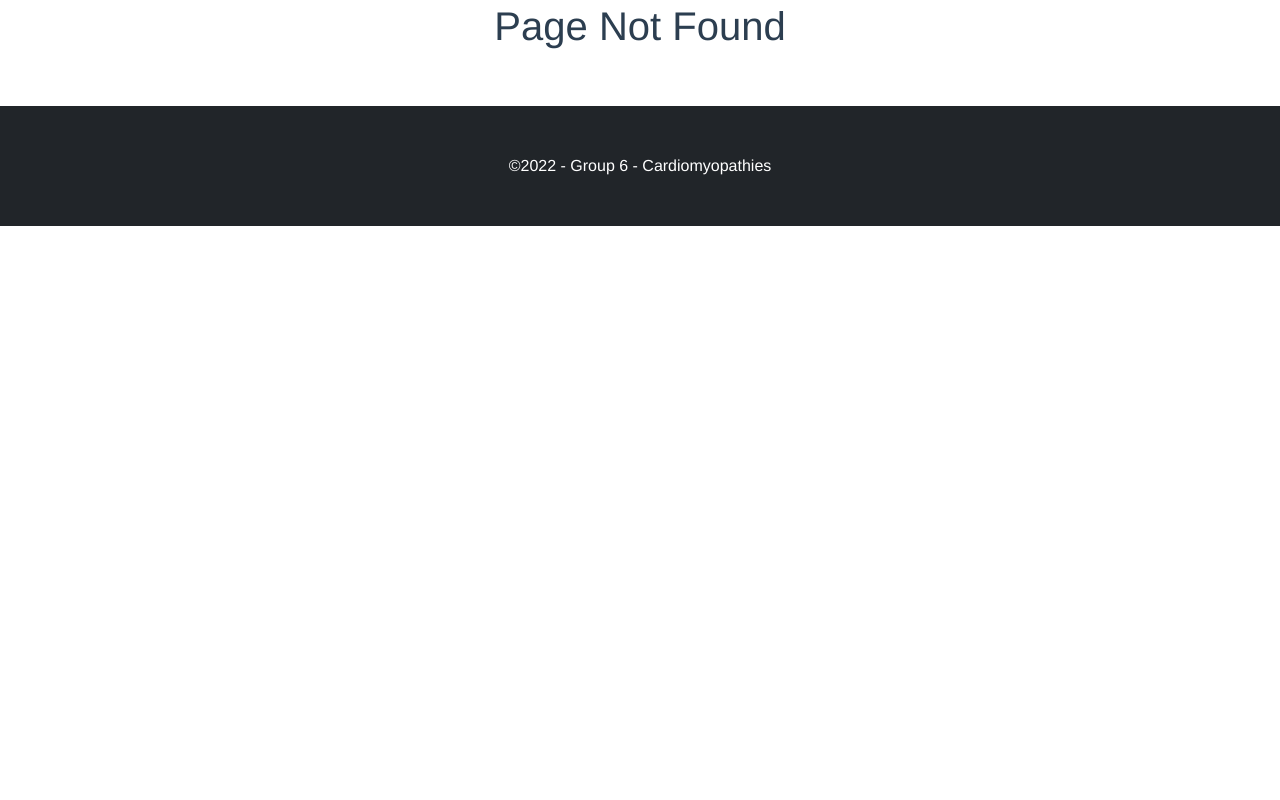
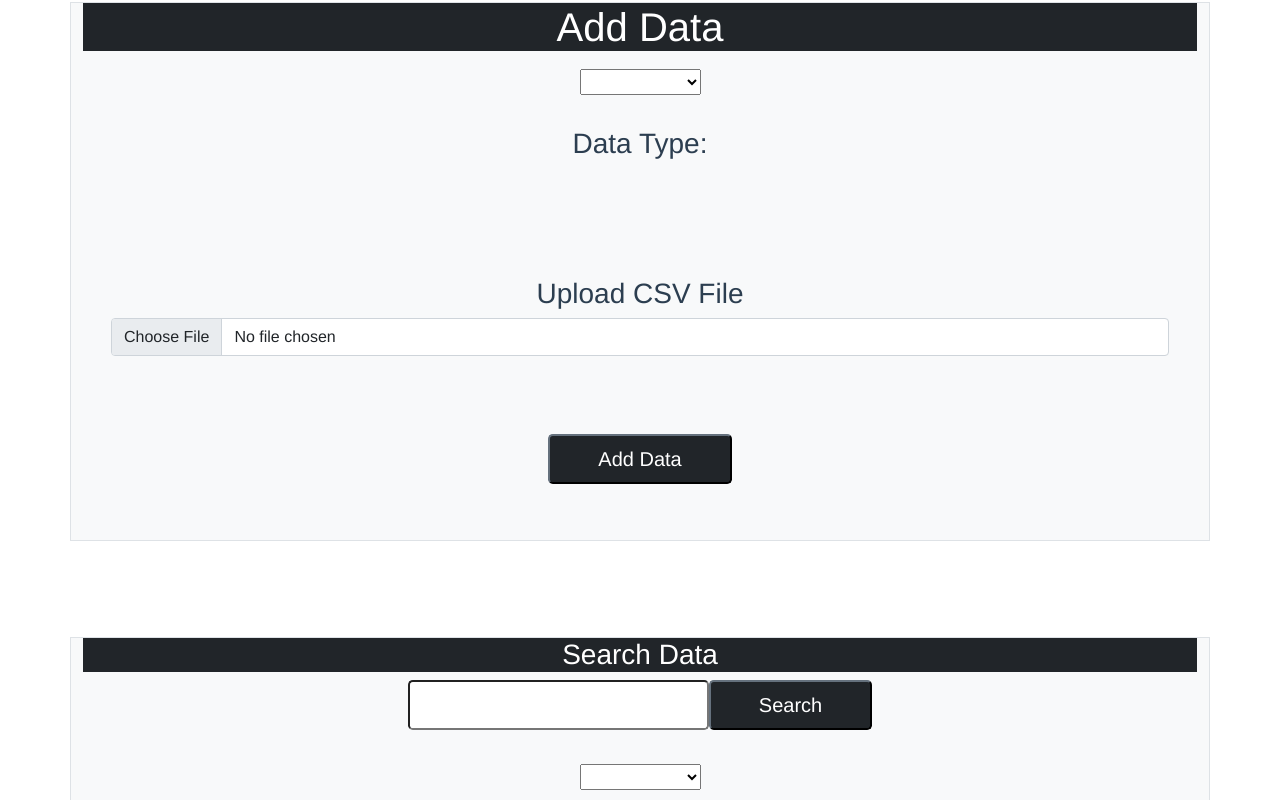
Before and after one commit to muneeb29/CentralRepo, a Vue app: page /dashboard in a window 1280 px wide. Before the commit this address had no page. Shown: the part 360-1160 px from the top of the page. Before the commit the page ends 800 px from the top, so only its background shows below. Built offline with nearby package versions, Linux system fonts and the light colour scheme; the HTML template or start-up script is replaced by a standard one.

Commit message:
Added Dashboard and add/search form

```diff
--- a/src/router/index.js
+++ b/src/router/index.js
@@ -7,6 +7,7 @@ import Login from '../views/Login.vue'
 import Forgot from '../views/Forgot.vue'
 import Help from '../views/Help.vue'
 import Notfound from '../views/Notfound.vue'
+import Dashboard from '../views/Dashboard.vue'
 
 const routes = [
   {
@@ -45,6 +46,11 @@ const routes = [
     component: Help
   },
   {
+    path: '/dashboard',
+    name: 'Dashboard',
+    component: Dashboard
+  },
+  {
     path: "/:catchAll(.*)",
     name: "Notfound",
     component: Notfound,
--- /dev/null
+++ b/src/views/AddData.vue
@@ -0,0 +1,40 @@
+<template>
+  <div>
+    <h1 class="container bg-dark text-white">Add Data</h1>
+
+    <div>
+      <form>
+        <div class="form-control-lg">
+          <select v-model="selected">
+            <option disabled value="">Select One</option>
+            <option>MYH</option>
+            <option>MYBPC3</option>
+            <option>TNNT</option>
+            <option>TPM1</option>
+          </select>
+          <br />
+          <br />
+
+          <h3>Data Type:</h3>
+
+          <br /><br />
+          <div class="container bg-light py-5 hi-10">
+            <h3>Upload CSV File</h3>
+            <input type="file" class="form-control" id="customFile" />
+            <br />
+          </div>
+
+          <button class="btn-dark btn-lg px-5" type="submit">Add Data</button>
+        </div>
+      </form>
+
+
+    </div>
+  </div>
+</template>
+
+<script>
+export default {};
+</script>
+
+<style></style>
--- /dev/null
+++ b/src/views/Dashboard.vue
@@ -0,0 +1,26 @@
+<template>
+  <div>
+    <h1>Welcome To The User Dashboard</h1>
+
+    <div class="container bg-light border">
+      <add-data></add-data>
+      <br />
+      <br />
+    </div>
+
+<div class="container py-5 hi-10"></div>
+    <div class="container bg-light border">
+      <search> </search>
+    </div>
+  </div>
+</template>
+
+<script>
+import AddData from "./AddData.vue";
+import Search from "./Search.vue";
+export default {
+  components: { AddData, Search },
+};
+</script>
+
+<style></style>
--- a/src/views/Help.vue
+++ b/src/views/Help.vue
@@ -7,16 +7,19 @@
     </div>
     <img alt="sitemap" src="../img/sitemap.png" style="width: 100%" />
 
+    <div class="container py-5 h-60"></div>
     <div class="row">
       <h4>Commonly Asked Questions</h4>
       <div class="row text-left">
         <li>How To Reset My Password?</li>
 
-        <div class="col">Click                            <router-link
-                :to="{ name: 'Forgot' }"
-                class="text-black fw-bold"
-                >Forgot Password</router-link
-              > And Enter Your Details</div>
+        <div class="col">
+          Click
+          <router-link :to="{ name: 'Forgot' }" class="text-black fw-bold"
+            >Forgot Password</router-link
+          >
+          And Enter Your Details
+        </div>
       </div>
 
       <div class="container bg light"></div>
@@ -24,11 +27,13 @@
       <div class="row text-left">
         <li>How To Create An Account?</li>
 
-        <div class="col">Click               <router-link
-                :to="{ name: 'Signup' }"
-                class="text-black fw-bold"
-                >Signup</router-link
-              > And Enter Your Details</div>
+        <div class="col">
+          Click
+          <router-link :to="{ name: 'Signup' }" class="text-black fw-bold"
+            >Signup</router-link
+          >
+          And Enter Your Details
+        </div>
       </div>
       <div class="row text-left">
         <li>Where To View The Graphs?</li>
--- /dev/null
+++ b/src/views/Search.vue
@@ -0,0 +1,45 @@
+<template>
+<div>
+  <div class="container bg-dark text-white">
+    <h3>Search Data</h3>
+  </div>
+
+    <div class="form-white mb-4">
+      <form>
+        <input
+          type="text"
+          id="search"
+          class="form-control-lg"
+          v-model="search"
+        />
+        <button class="btn-dark btn-lg px-5" type="submit">Search</button>
+      </form>
+    </div>
+
+    <div class="form-control-lg">
+      <select v-model="selected">
+        <option disabled value="">Select One</option>
+        <option>MYH</option>
+        <option>MYBPC3</option>
+        <option>TNNT</option>
+        <option>TPM1</option>
+      </select>
+      <br> <br>
+        <button class="btn-dark btn-lg px-5" type="submit">Search</button>
+    </div>
+
+<h2>Search Results:</h2>
+
+
+
+  </div>
+
+</template>
+
+
+
+<script>
+export default {};
+</script>
+
+<style></style>
```
